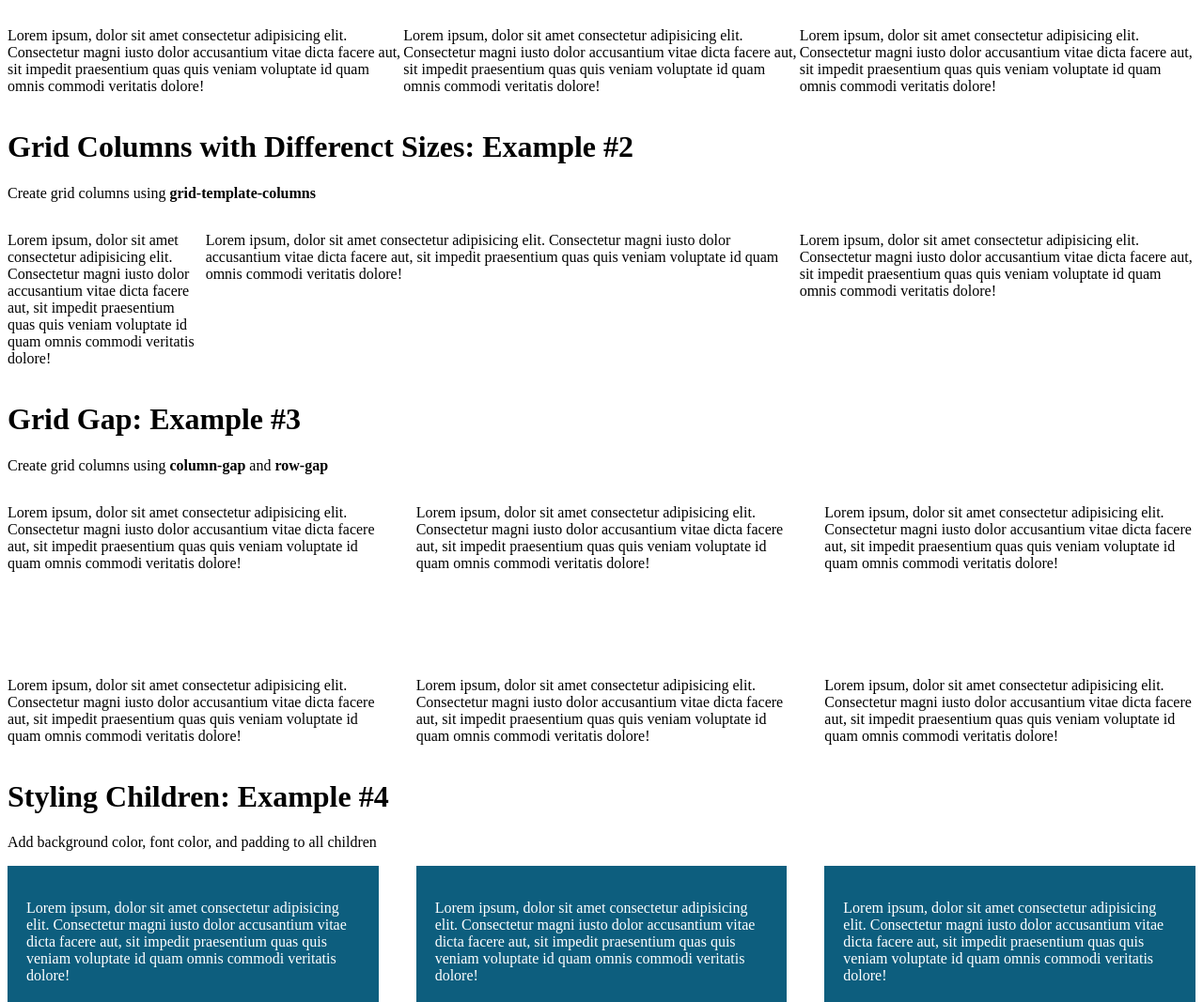
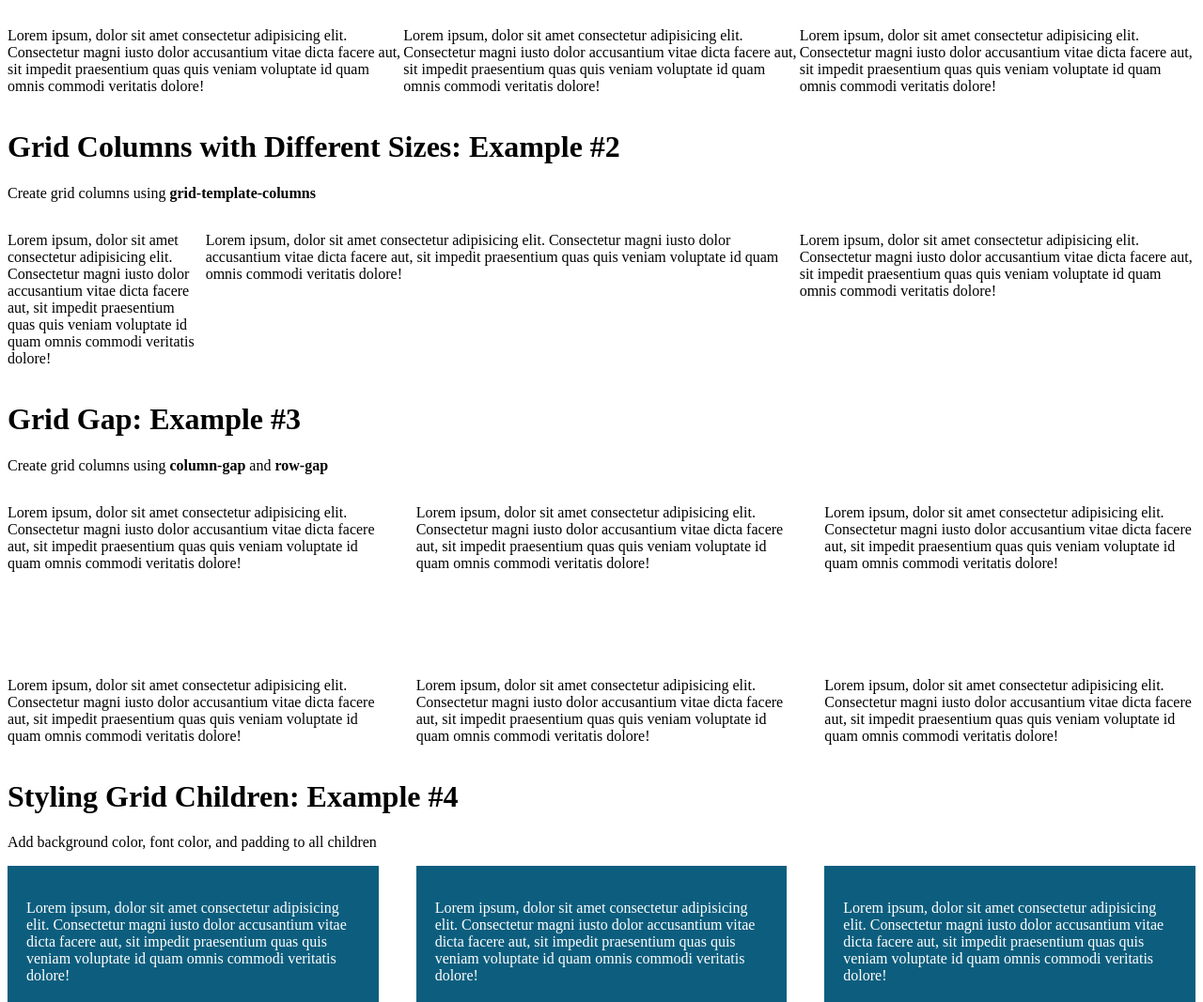
Before and after one commit to ericwallen/source-CSS-Grid-Crash-Course, a plain HTML site: page index.html in a window 1280 px wide. Shown: the part 500-1567 px from the top of the page at 94% size. Drawn offline with Linux system fonts and the light colour scheme.

Commit message:
more edits

```diff
--- a/index.html
+++ b/index.html
@@ -28,7 +28,7 @@
     </div>
 
 
-    <h1>Grid Columns with Differenct Sizes: Example #2</h1>
+    <h1>Grid Columns with Different Sizes: Example #2</h1>
     <p>Create grid columns using <b>grid-template-columns</b></p>
 
     <div id="example-two-grid">
@@ -68,7 +68,7 @@
     </div>
 
 
-    <h1>Styling Children: Example #4</h1>
+    <h1>Styling Grid Children: Example #4</h1>
     <p>Add background color, font color, and padding to all children</p>
 
     <div id="example-four-grid">
```
